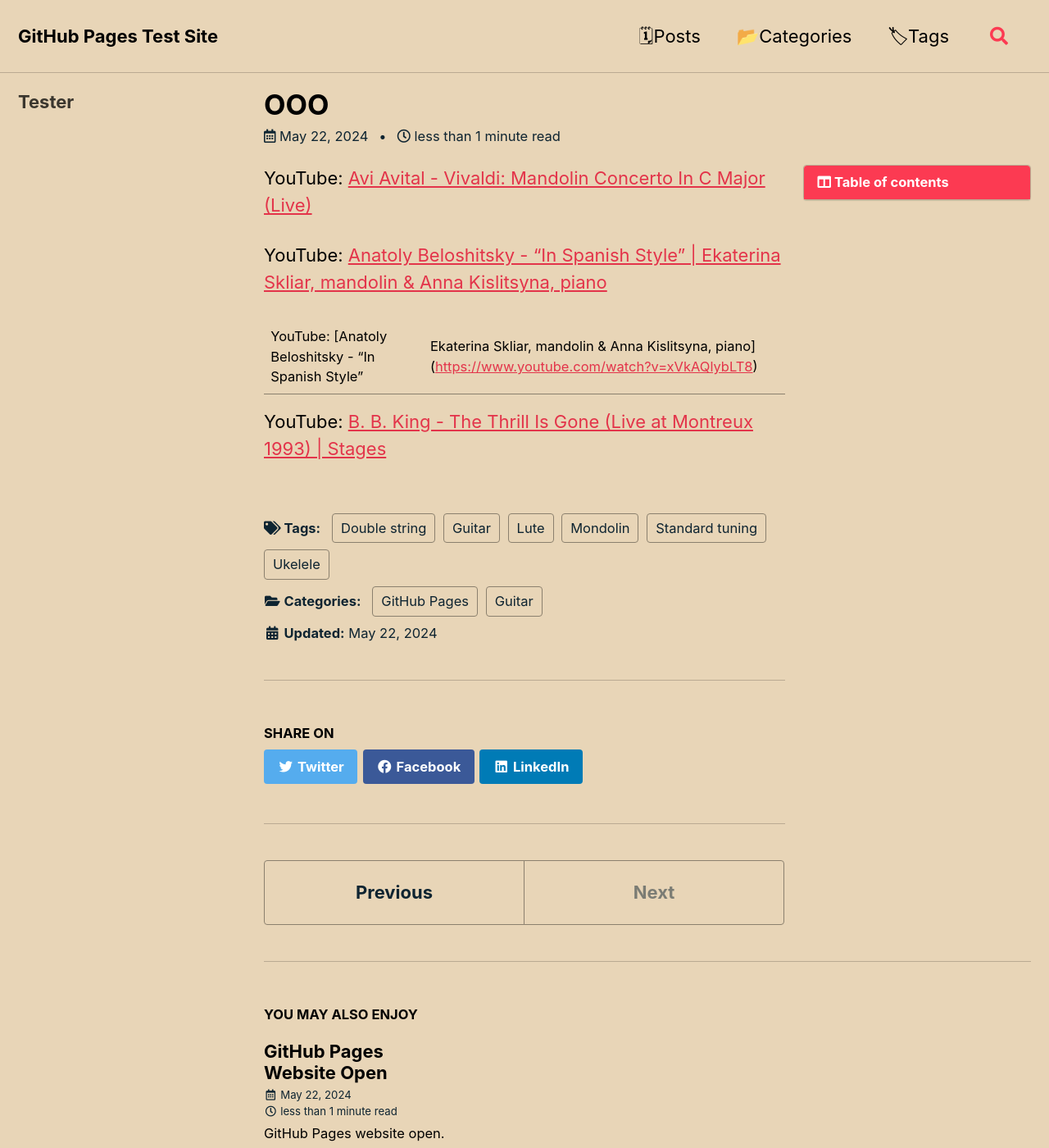
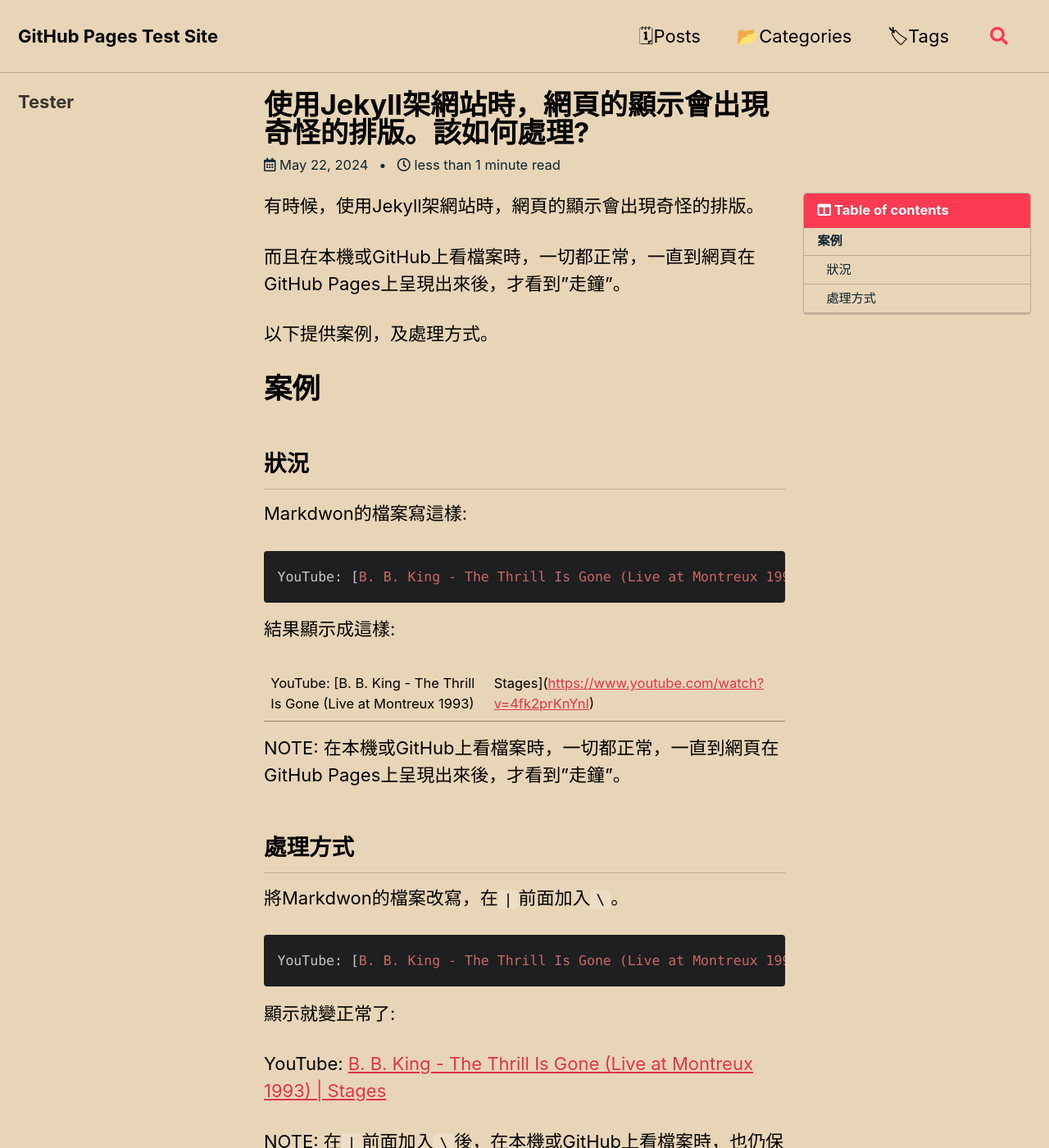
Before and after one commit to HsienChing/GitHubPageTest, a Jekyll site: the page built from _posts/2024-04-05-Double-String.md, in a window 1280 px wide and 1400 px high. Shown: the whole window at 82% size. Built offline with Jekyll 4.4.1, drawn with Linux system fonts in a browser that asks for light colours; cached includes are drawn as plain includes; some of the changed text lies outside the part shown.

Commit message:
Update post

````diff
--- a/_posts/2024-04-05-Double-String.md
+++ b/_posts/2024-04-05-Double-String.md
@@ -1,32 +1,52 @@
 ---
-title: "OOO"
+title: "使用Jekyll架網站時，網頁的顯示會出現奇怪的排版。該如何處理?"
 date: 2024-05-22 10:21:00 +0800
 excerpt: ""
 categories:
   - GitHub Pages
-  - Guitar
 tags:
-  - Double string
-  - Standard tuning
-  - Mondolin
-  - Ukelele
-  - Guitar
-  - Lute
+  - Solving issues
+  - 問題處理
+  - Jekyll
+  - Markdown
 toc: true
 toc_sticky: false
 toc_label: "Table of contents"
 toc_icon: "columns"
 ---
 
+有時候，使用Jekyll架網站時，網頁的顯示會出現奇怪的排版。
 
+而且在本機或GitHub上看檔案時，一切都正常，一直到網頁在GitHub Pages上呈現出來後，才看到"走鐘"。
 
+以下提供案例，及處理方式。
 
-YouTube: [Avi Avital - Vivaldi: Mandolin Concerto In C Major (Live)](<https://www.youtube.com/watch?v=aXBWrNN64z8>)
+# 案例
 
-YouTube: [Anatoly Beloshitsky - "In Spanish Style" \| Ekaterina Skliar, mandolin & Anna Kislitsyna, piano](<https://www.youtube.com/watch?v=xVkAQlybLT8>)
+## 狀況
 
-YouTube: [Anatoly Beloshitsky - "In Spanish Style" | Ekaterina Skliar, mandolin & Anna Kislitsyna, piano](<https://www.youtube.com/watch?v=xVkAQlybLT8>)
+Markdwon的檔案寫這樣:
 
+```markdown
+YouTube: [B. B. King - The Thrill Is Gone (Live at Montreux 1993) | Stages](<https://www.youtube.com/watch?v=4fk2prKnYnI>)
+```
 
+結果顯示成這樣:
+
+YouTube: [B. B. King - The Thrill Is Gone (Live at Montreux 1993) | Stages](<https://www.youtube.com/watch?v=4fk2prKnYnI>)
+
+NOTE: 在本機或GitHub上看檔案時，一切都正常，一直到網頁在GitHub Pages上呈現出來後，才看到"走鐘"。
+
+## 處理方式
+
+將Markdwon的檔案改寫，在`|`前面加入`\`。
+
+```markdown
+YouTube: [B. B. King - The Thrill Is Gone (Live at Montreux 1993) \| Stages](<https://www.youtube.com/watch?v=4fk2prKnYnI>)
+```
+
+顯示就變正常了:
 
 YouTube: [B. B. King - The Thrill Is Gone (Live at Montreux 1993) \| Stages](<https://www.youtube.com/watch?v=4fk2prKnYnI>)
+
+NOTE: 在`|`前面加入`\`後，在本機或GitHub上看檔案時，也仍保持正常。
````
